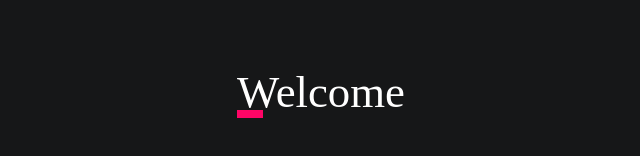
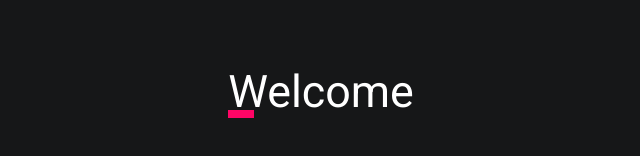
Before and after one commit to dougluz/photo-grid, a React (Vite) app: page / in a window 1280 px wide. Shown: the part 308-464 px from the top of the page, without its empty margins (319-959 px from the left). Built offline with nearby package versions, Linux system fonts and the light colour scheme.

Commit message:
fix: fixed custom font usage

```diff
--- a/src/App.css
+++ b/src/App.css
@@ -69,13 +69,10 @@ table {
   --xxlarge-font: 2.8rem;
 }
 
-* {
-  font-family: 'Roboto', sans-serif;
-}
-
 body {
   background-color: var(--background-color);
   color: var(--text-color);
+  font-family: 'Roboto', sans-serif;
 }
 
 h1 {
```
